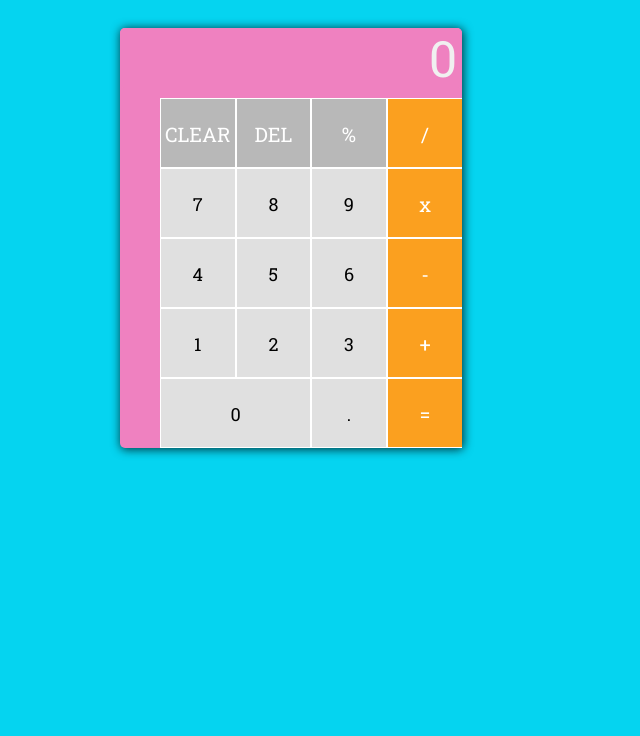
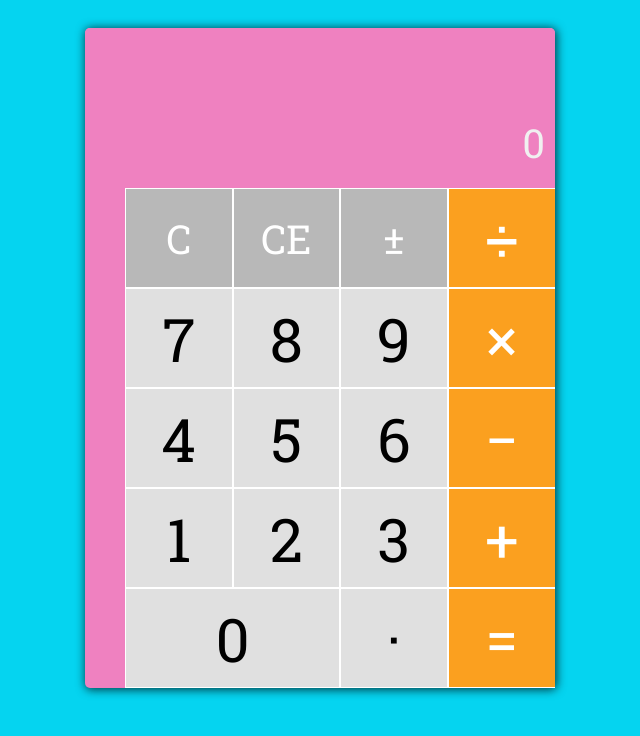
Before and after one commit to hiepvo/calculator, a plain HTML site: page index.html in a window 1280 px wide. Shown: the whole page, without its empty margins (320-960 px from the left). Drawn offline with Linux system fonts and the light colour scheme.

Commit message:
add javascript & update design

```diff
--- a/index.html
+++ b/index.html
@@ -6,33 +6,35 @@
   <title>Calculator</title>
 </head>
 <body>
-<div class = "wrapper">
-  <div id = "calculator">
-    <div class = "screen">0</div>
-    <div id = "keypad">
-      <ul>
-        <li class = "buttonTop">CLEAR</li>
-        <li class = "buttonTop">DEL</li>
-        <li class = "buttonTop">%</li>
-        <li class = "button">/</li>
-        <li>7</li>
-        <li>8</li>
-        <li>9</li>
-        <li class = "button">x</li>
-        <li>4</li>
-        <li>5</li>
-        <li>6</li>
-        <li class = "button">-</li>
-        <li>1</li>
-        <li>2</li>
-        <li>3</li>
-        <li class = "button">+</li>
-        <li class = "extend">0</li>
-        <li>.</li>
-        <li class = "button">=</li>
-      </ul>
-    </div>
+<div id = "calculator">
+  <div class = "screen">
+    <div class = "mResult"></div>
+    <div class = "result">0</div>
+  </div>
+  <div id = "keypad">
+    <ul id="keys">
+      <li id = "clear" class = "buttonTop">C</li>
+      <li id = "del" class = "buttonTop">CE</li>
+      <li id = "neg" class = "buttonTop">&#177;</li>
+      <li id = "&#247;" class = "button">&#247;</li>
+      <li id = "7">7</li>
+      <li id = "8">8</li>
+      <li id = "9">9</li>
+      <li id = "mul" class = "button" >&times;</li>
+      <li id = "4">4</li>
+      <li id = "5">5</li>
+      <li id = "6">6</li>
+      <li id = "minus" class = "button">&minus;</li>
+      <li id = "1">1</li>
+      <li id = "2">2</li>
+      <li id = "3">3</li>
+      <li id = "plus" class = "button">&plus;</li>
+      <li id = "0" class = "extend">0</li>
+      <li id = "dot">&middot;</li>
+      <li id = "equal" class = "button">&#61;</li>
+    </ul>
   </div>
 </div>
+<script src = "main.js"></script>
 </body>
 </html>
--- a/main.css
+++ b/main.css
@@ -1,13 +1,15 @@
 @import url(http://fonts.googleapis.com/css?family=Roboto+Slab);
 
 * {
-  box-sizing:border-box;
-  -moz-box-sizing:border-box;
-  -webkit-box-sizing:border-box;
+  box-sizing: border-box;
+  -moz-box-sizing: border-box;
+  -webkit-box-sizing: border-box;
 }
+
 html {
   font-size: 62.5%;
 }
+
 body {
   background: #05d4f0;
   font-family: "Roboto Slab", sans-serif;
@@ -17,63 +19,82 @@ body {
 .wrapper {
   width: 40rem;
   max-width: 40rem;
+  padding-top: 5rem;
   margin: 0 auto;
 }
 
 #calculator {
   background: #EF81C0;
-  box-shadow: 0.1rem 0.1rem 1rem 0.1rem rgba(0,0,0,0.7);
-  -moz-box-shadow: 0.1rem 0.1rem 1rem 0.1rem rgba(0,0,0,0.7);
-  -webkit-box-shadow: 0.1rem 0.1rem 1rem 0.1rem rgba(0,0,0,0.7);
+  box-shadow: 0.1rem 0.1rem 1rem 0.1rem rgba(0, 0, 0, 0.7);
+  -moz-box-shadow: 0.1rem 0.1rem 1rem 0.1rem rgba(0, 0, 0, 0.7);
+  -webkit-box-shadow: 0.1rem 0.1rem 1rem 0.1rem rgba(0, 0, 0, 0.7);
   -moz-border-radius: 0.5rem;
   -webkit-border-radius: 0.5rem;
   border-radius: 0.5rem;
+  margin: 0 auto;
+  width: 46rem;
   display: table;
-  position: static;
+
 }
 
-.screen{
-  height:6rem;
+.screen {
+  height: 15rem;
   background: #EF81C0;
-  color:#F0F0F0;
-  font-size:50px;
-  line-height: 6rem;
+  color: #F0F0F0;
+  line-height: 8rem;
   text-align: right;
   -moz-border-radius: 0.5rem;
   -webkit-border-radius: 0.5rem;
   border-radius: 0.5rem;
-  padding-right: 0.5rem;
+  padding-right: 1rem;
+  padding-left: 1rem;
 }
 
+.mResult {
+  height: 7.5rem;
+  width: 45rem;
+  overflow: hidden;
+}
 
-#keypad li{
-  list-style-type:none;
-  width:25%;
-  height: 7rem;
-  background:#E0E0E0 ;
-  float:left;
-  text-align:center;
-  line-height: 7rem;
-  font-size: 1.8rem;
-  border:1px solid #fff;
+.result {
+  height: 7.5rem;
+  width: 45rem;
+  font-size: 4rem;
+  overflow: hidden;
+}
+
+#keypad li {
+  list-style-type: none;
+  width: 25%;
+  background: #E0E0E0;
+  float: left;
+  text-align: center;
+  height: 10rem;
+  line-height: 10rem;
+  font-size: 6rem;
+  border: 1px solid #fff;
+  cursor: default;
 }
 
 #keypad li:hover {
   background: #bce06f;
 }
 
-#keypad .extend{
-  width:50%;
+#keypad .extend {
+  width: 50%;
 
 }
-#keypad .button{
-  background:#fba01f;
-  color:white;
-  font-size: 2rem;
-  border-right:none;
+
+#keypad .button {
+  background: #fba01f;
+  color: white;
+  font-size: 6rem;
+  border-right: none;
 }
-#keypad .buttonTop{
-  background:#B8B8B8;
-  color:white;
-  font-size: 2rem;
+
+#keypad .buttonTop {
+  background: #B8B8B8;
+  color: white;
+  font-size: 4rem;
+  cursor: default;
 }
--- /dev/null
+++ b/main.js
@@ -0,0 +1,52 @@
+/**
+ * Created by hiepvo on 10/9/16.
+ */
+(function(){
+  var tempVal   = "";
+  var buttonId  = "";
+  var ul        = document.getElementById("keys");
+  var resultObj = document.getElementsByClassName("result")[0];
+  ul.addEventListener("click", function(e){
+    if(e.target.tagName = "li"){
+      buttonId = e.target.id;
+      switch(buttonId){
+        case "clear":
+          tempVal = "";
+          showData(tempVal);
+          break;
+        case "del":
+          if(tempVal.length > 1){
+            tempVal = tempVal.slice(0, -1);
+          }
+          else{
+            tempVal = "";
+          }
+          showData(tempVal);
+          break;
+        case "neg":
+          if(tempVal.indexOf("&minus;") === -1){
+            tempVal = "&minus;" + tempVal;
+
+          }
+          else{
+            tempVal = tempVal.replace("&minus;", "")
+          }
+          showData(tempVal);
+          break;
+        default:
+          tempVal += buttonId;
+          showData(tempVal);
+          break;
+      }
+    }
+  });
+
+  // Displays symbols on the calc screen
+  function showData(data){
+    if(data === ""){
+      resultObj.innerHTML = "0";
+    } else{
+      resultObj.innerHTML = data;
+    }
+  }
+})();
```
